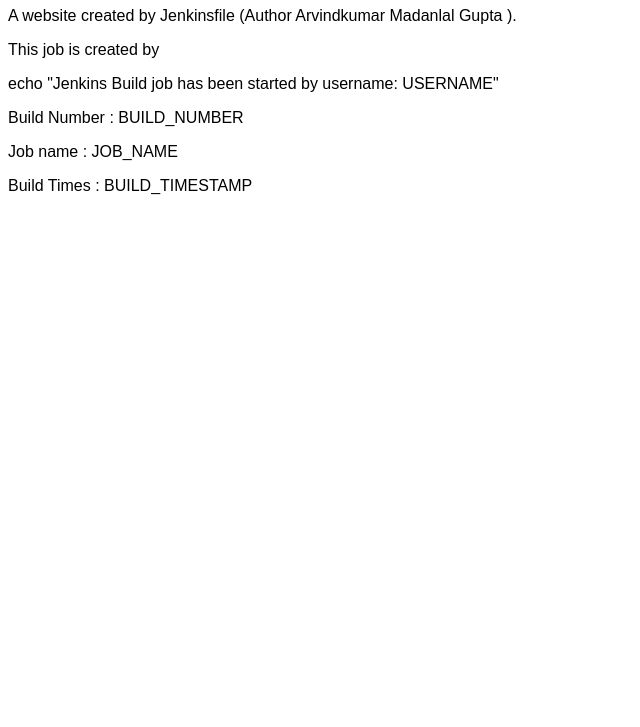
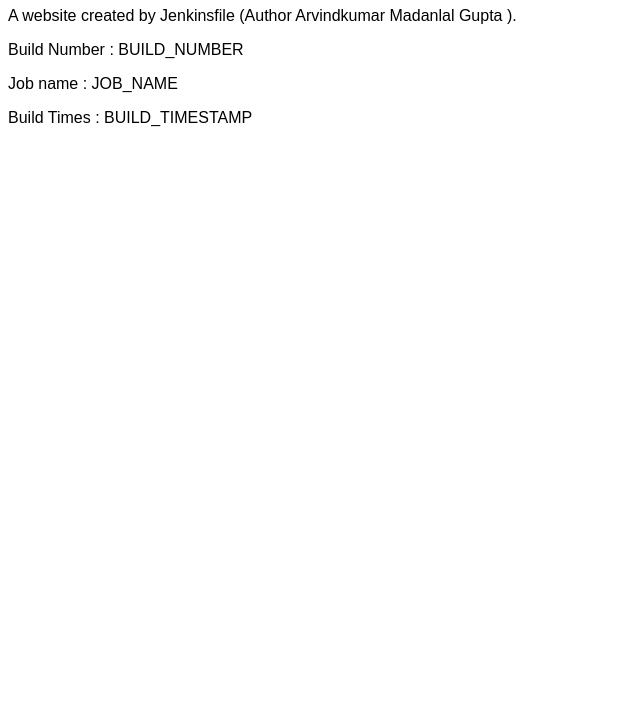
Before and after one commit to thearvind/assignment, a plain HTML site: page index.html in a window 1280 px wide. Shown: the part 73-800 px from the top of the page, without its empty margins (0-640 px from the left). Drawn offline with Linux system fonts and the light colour scheme.

Commit message:
Update index.html

```diff
--- a/index.html
+++ b/index.html
@@ -14,10 +14,8 @@
 
 	                <h1>My Website</h1>
 	                <p>A website created by Jenkinsfile (Author Arvindkumar Madanlal Gupta ).</p>
-	                <p> This job is created by </p>
-			<p> echo "Jenkins Build job has been started by username: USERNAME" </p>
 
-                    <p> Build Number  : BUILD_NUMBER </p>
+	                <p> Build Number  : BUILD_NUMBER </p>
                     <p>  Job name : JOB_NAME </p>
                     <p> Build Times  : BUILD_TIMESTAMP </p>
 
```
